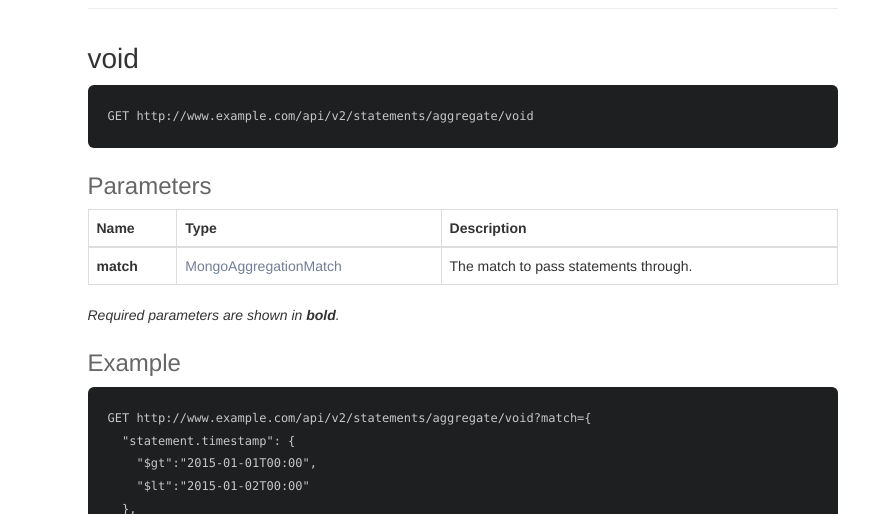
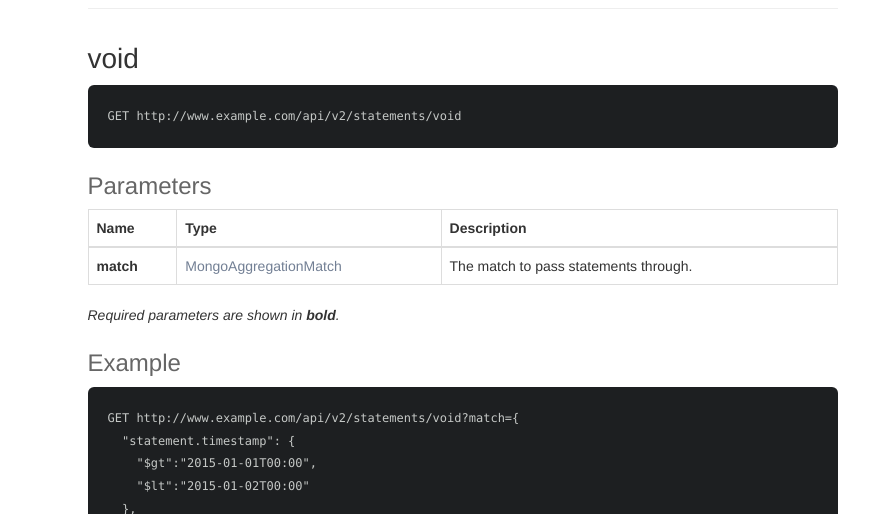
Before and after one commit to LearningLocker/docs, a Jekyll site: the page built from src/statements_api.md, in a window 1280 px wide and 900 px high, scrolled down 3198 px. Shown: the part 151-665 px from the top of the window, without its empty margins (275-1144 px from the left). Built offline with Jekyll 4.4.1, drawn with Linux system fonts in a browser that asks for light colours; nearby versions of some CDN libraries; some of the changed lines change nothing that is shown; some of the changed text lies outside the part shown.

Commit message:
Update statements_api.md

````diff
--- a/src/statements_api.md
+++ b/src/statements_api.md
@@ -9,7 +9,7 @@ Method | HTTP request | Description
 [aggregate](#aggregate) | GET /aggregate | Runs an aggregation of the statements using a pipeline.
 [aggregateTime](#aggregatetime) | GET /aggregate/time | **Deprecated.** Runs a time based aggregation of the statements using a match.
 [aggregateObject](#aggregateobject) | GET /aggregate/object | **Deprecated.** Runs a object based aggregation of the statements using a match.
-[void](#void) | GET http://www.example.com /api/v2/statements/aggregate/void | Voids statements using a given match.
+[void](#void) | GET http://www.example.com /api/v2/statements/void | Voids statements using a given match.
 
 *URIs relative to http://www.example.com/api/v1/statements/, unless otherwise noted. Additionally you must supply your Basic Auth details with each request. Your Basic Auth details can be found under "Manage clients" in your LRS's settings.*
 
@@ -125,7 +125,7 @@ Name | Type | Description
 
 ## void
 ```
-GET http://www.example.com/api/v2/statements/aggregate/void
+GET http://www.example.com/api/v2/statements/void
 ```
 
 ### Parameters
@@ -138,7 +138,7 @@ Name | Type | Description
 
 ### Example
 
-    GET http://www.example.com/api/v2/statements/aggregate/void?match={
+    GET http://www.example.com/api/v2/statements/void?match={
       "statement.timestamp": {
         "$gt":"2015-01-01T00:00",
         "$lt":"2015-01-02T00:00"
````
